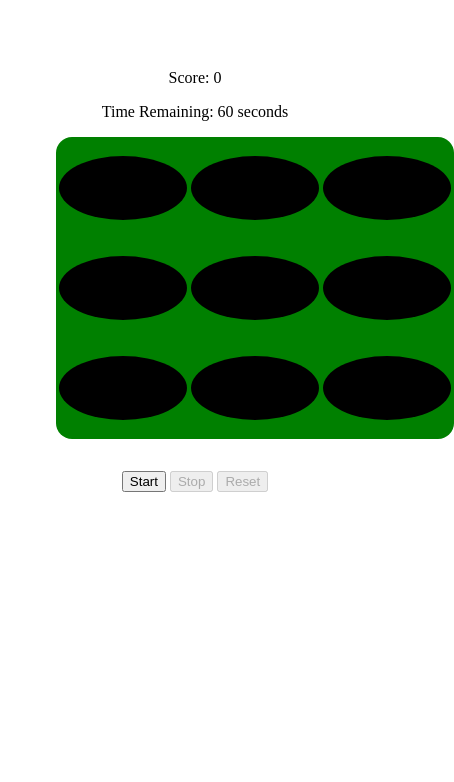
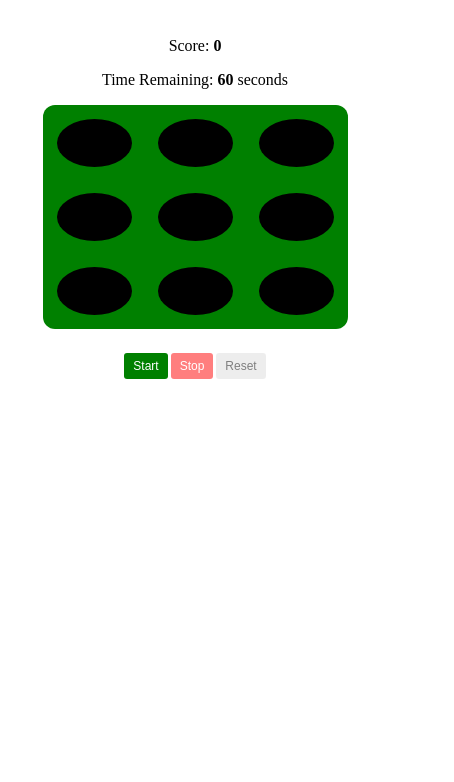
Before and after one commit to jack829/whack-a-mole, a plain HTML site: page index.html in a window 390 px wide. Shown: the part 62-844 px from the top of the page, 454 px wide, since content can reach past the window. Drawn offline with Linux system fonts and the light colour scheme.

Commit message:
Make 3 responsive trigger points, refactor css files

```diff
--- a/index.html
+++ b/index.html
@@ -5,8 +5,11 @@
   <meta name="viewport" content="width=device-width, initial-scale=1.0">
   <meta http-equiv="X-UA-Compatible" content="ie=edge">
   <link rel="stylesheet" href="styles/index.css">
+  <link rel="stylesheet" href="styles/layout.css">
   <link rel="stylesheet" href="styles/game.css">
   <link rel="stylesheet" href="styles/mole.css">
+  <link rel="stylesheet" href="styles/buttons.css">
+  <link rel="stylesheet" href="styles/text.css">
   <title>Whackamole</title>
 </head>
 <body>
@@ -15,11 +18,12 @@
   </header>
 
   <main class="Main">
-    <section>
-      <p>Score: <span id="scoreDisplay">0</span></p>
-      <p>Time Remaining: <span id="timeDisplay"></span> seconds</p>
+    <section class="Game_Meta">
+      <p class="Text-basic">Score: <span id="scoreDisplay" class="Text-emphasis">0</span></p>
+      <p class="Text-basic">Time Remaining: <span id="timeDisplay" class="Text-emphasis"></span> seconds</p>
     </section>
-    <table id="gameBoard" class="Gameboard">
+    <section class="Game_BoardContainer">
+      <table id="gameBoard" class="Game_Board">
         <tr>
           <td class="HoleContainer">
             <div class="Hole">
@@ -72,13 +76,14 @@
           </td>
         </tr>
       </table>
-    <section class="ButtonGroup">
+    </section>
+    <section class="Game_Controls">
       <button id="startGame" class="Button Button-success">Start</button>
       <button id="stopGame" class="Button Button-danger" disabled>Stop</button>
       <button id="resetGame" class="Button Button-default" disabled>Reset</button>
     </section>
     <section id="finalScoreSection" aria-hidden="true">
-      <p>Game Over! Your final score was: <span id="finalScore"></span></p>
+      <p class="Text-basic">Game Over! Your final score was: <span id="finalScore" class="Text-emphasis"></span></p>
     </section>
   </main>
 
--- /dev/null
+++ b/styles/buttons.css
@@ -0,0 +1,36 @@
+.Button {
+  border: none;
+  padding: 0.5rem 0.75rem;
+  cursor: pointer;
+  font-size: 1rem;
+  border-radius: 3px;
+}
+
+.Button:active {
+  outline: none;
+  transform: translate(0, 2px);
+}
+
+.Button:focus {
+  outline: none;
+}
+
+.Button:disabled {
+  opacity: 0.5;
+  cursor: default;
+}
+
+.Button-success {
+  background-color: green;
+  color: white;
+}
+
+.Button-danger {
+  background-color: red;
+  color: white;
+}
+
+.Button-default {
+  background-color: #ddd;
+  color: black;
+}
--- a/styles/game.css
+++ b/styles/game.css
@@ -1,27 +1,48 @@
-.Gameboard {
+.Game_Meta {
+  float: left;
+  margin-top: 2rem;
+}
+
+.Game_BoardContainer {
+  float: right;
+  width: 60%;
+}
+
+.Game_Board {
   background-color: green;
   border-radius: 1rem;
   margin-left: auto;
   margin-right: auto;
 }
 
-.Gameboard:hover {
+.Game_Board:hover {
   cursor: url('../mallet.png'), auto;
 }
 
 .HoleContainer {
-  height: 6rem;
   vertical-align: center;
+  padding: 1rem;
 }
 
 .Hole {
   height: 4rem;
-  width: 8rem;
   border-radius: 50%;
   background-color: black;
   overflow-y: hidden;
 }
 
-.ButtonGroup {
+.Game_Controls {
   margin-top: 2rem;
+  float: left;
+  clear: left;
 }
+
+@media screen and (max-width: 790px) {
+  .Game_Meta, .Game_BoardContainer, .Game_Controls {
+    float: none;
+  }
+
+  .Game_BoardContainer {
+    width: 100%;
+  }
+}
--- a/styles/index.css
+++ b/styles/index.css
@@ -1,12 +1,14 @@
+html {
+  font-size: 16px;
+}
+
 [aria-hidden="true"] {
   display: none;
 }
 
-.Header {
-  text-align: center;
+@media screen and (max-width: 513px) {
+  /* Lower base font-size to shrink pages dynamic dimensions */
+  html {
+    font-size: 12px;
+  }
 }
-
-.Main {
-  text-align: center;
-  padding: 3rem;
-}
--- /dev/null
+++ b/styles/layout.css
@@ -0,0 +1,17 @@
+.Header {
+  text-align: center;
+}
+
+.Main {
+  text-align: center;
+  padding: 3rem 5rem;
+  max-width: 800px;
+  margin-left: auto;
+  margin-right: auto;
+}
+
+@media screen and (max-width: 790px) {
+  .Main {
+    padding: 2rem;
+  }
+}
--- a/styles/mole.css
+++ b/styles/mole.css
@@ -1,6 +1,6 @@
 .Mole {
-  height: 100px;
-  width: 100px;
+  height: 6.25rem;
+  width: 6.25rem;
   position: relative;
   animation-name: showMole;
   animation-duration: 0.5s;
--- /dev/null
+++ b/styles/text.css
@@ -0,0 +1,10 @@
+.Text-emphasis {
+  font-weight: bold;
+}
+
+@media screen and (max-width: 513px) {
+  /* Keep actual font-size the same for text */
+  .Text-basic {
+    font-size: 1.33rem;
+  }
+}
```
Lines whose indentation alone changed are shown as unchanged.
